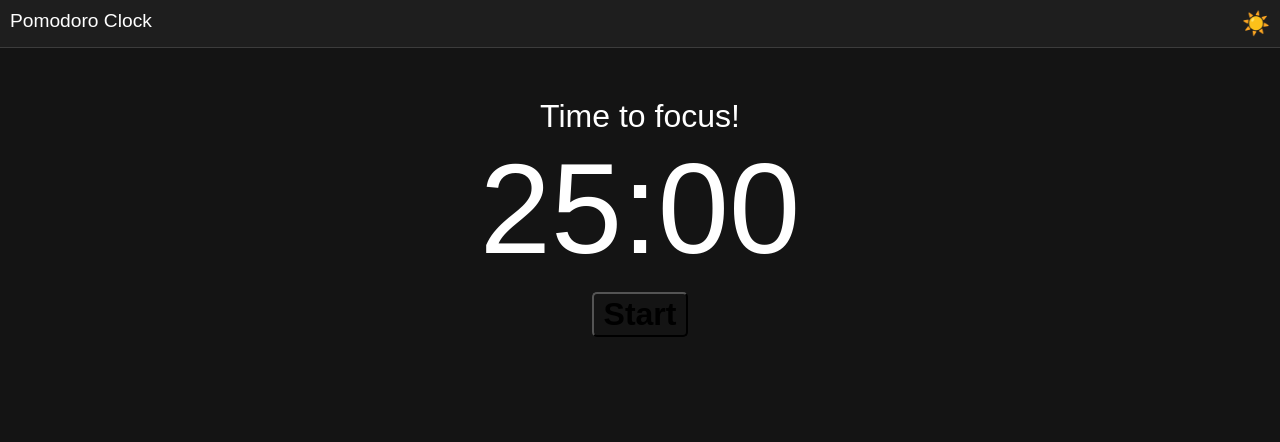
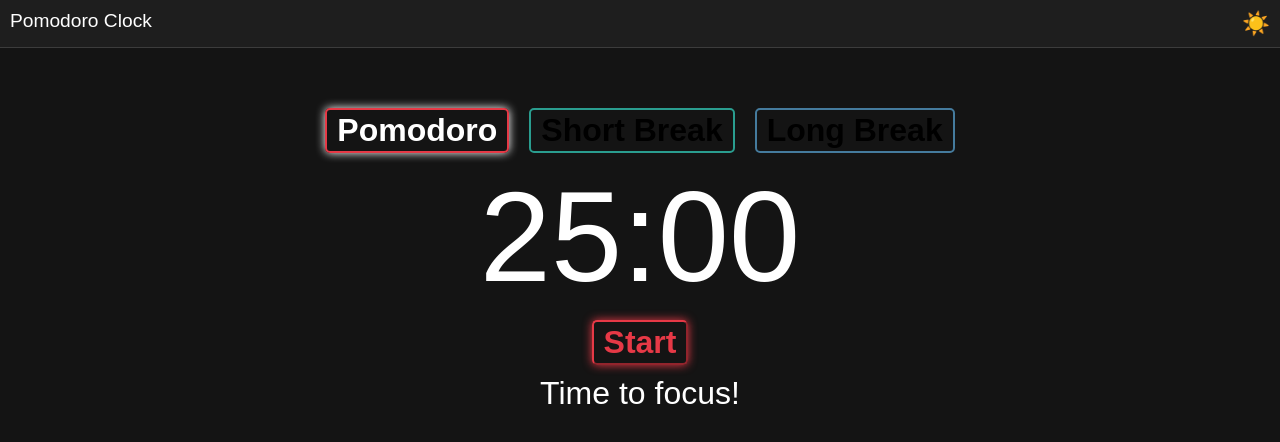
Before and after one commit to callum-laing/pomodoro-clock, a Vue app: page / in a window 1280 px wide. Shown: the top 442 px of the page. Built offline with nearby package versions, Linux system fonts and the light colour scheme; a web font is replaced by a local one.

Commit message:
styled buttons

```diff
--- a/src/components/PomodoroTimer.vue
+++ b/src/components/PomodoroTimer.vue
@@ -6,6 +6,19 @@ const intervalId = ref(null);
 const mode = ref('work');
 const isRunning = ref(false);
 
+const durations = {
+	work: 1500,
+	short: 300,
+	long: 900
+};
+
+function setMode(newMode) {
+	stopTimer();
+	mode.value = newMode;
+	timeLeft.value = durations[newMode];
+	isRunning.value = false;
+}
+
 const timer = computed(() => {
 	const minutes = Math.floor(timeLeft.value / 60);
 	const seconds = timeLeft.value % 60;
@@ -13,7 +26,9 @@ const timer = computed(() => {
 });
 
 const modeLabel = computed(() => {
-	return mode.value === 'work' ? 'Time to focus!' : 'Time for a break!';
+	if (mode.value === 'work') return 'Time to focus!';
+	if (mode.value === 'short') return 'Quick break time!';
+	return 'Take a long break!';
 });
 
 function startTimer() {
@@ -51,16 +66,55 @@ function resetTimer() {
 	timeLeft.value = 1500;
 	mode.value = 'work';
 }
+
+const currentColor = computed(() => {
+	switch (mode.value) {
+		case 'work':
+			return '#e63946'; // red
+		case 'short':
+			return '#2a9d8f'; // green
+		case 'long':
+			return '#457b9d'; // blue
+		default:
+			return '#ccc';
+	}
+});
+
+const glowButtonStyle = computed(() => ({
+	borderColor: currentColor.value,
+	color: currentColor.value,
+	boxShadow: `0 0 10px ${currentColor.value}`
+}));
 </script>
 
 <template>
 	<div class="timerBox">
+		<div class="mode-buttons btnContainer">
+			<!-- Duration Toggles -->
+			<button class="btnWork" :class="{ active: mode === 'work' }" @click="setMode('work')">
+				Pomodoro
+			</button>
+			<button class="btnShort" :class="{ active: mode === 'short' }" @click="setMode('short')">
+				Short Break
+			</button>
+			<button class="btnLong" :class="{ active: mode === 'long' }" @click="setMode('long')">
+				Long Break
+			</button>
+		</div>
+
+		<!-- Timer Display -->
+		<p class="timer">{{ timer }}</p>
+
+		<!-- Start / Reset Buttons -->
+		<div class="btnContainer">
+			<button class="btnAction" @click="toggleTimer" :style="glowButtonStyle">
+				{{ isRunning ? 'Pause' : 'Start' }}
+			</button>
+			<button class="btnAction" v-if="isRunning" @click="resetTimer" :style="glowButtonStyle">
+				Reset
+			</button>
+		</div>
 		<p class="mode">{{ modeLabel }}</p>
-		<p class="timer">{{ timer }}</p>
-		<div class="btnContainer">
-			<button @click="toggleTimer">{{ isRunning ? 'Pause' : 'Start' }}</button>
-			<button v-if="isRunning" @click="resetTimer">Reset</button>
-		</div>
 	</div>
 </template>
 
@@ -77,6 +131,12 @@ function resetTimer() {
 	}
 }
 
+.active {
+	box-shadow: 0 0 10px currentColor;
+	background-color: currentColor;
+	color: white;
+}
+
 .btnContainer {
 	button {
 		border-radius: 5px;
@@ -89,4 +149,16 @@ function resetTimer() {
 		cursor: pointer;
 	}
 }
+
+.btnWork {
+	border: 2px solid #e63946;
+}
+
+.btnShort {
+	border: 2px solid #2a9d8f;
+}
+
+.btnLong {
+	border: 2px solid #457b9d;
+}
 </style>
```
